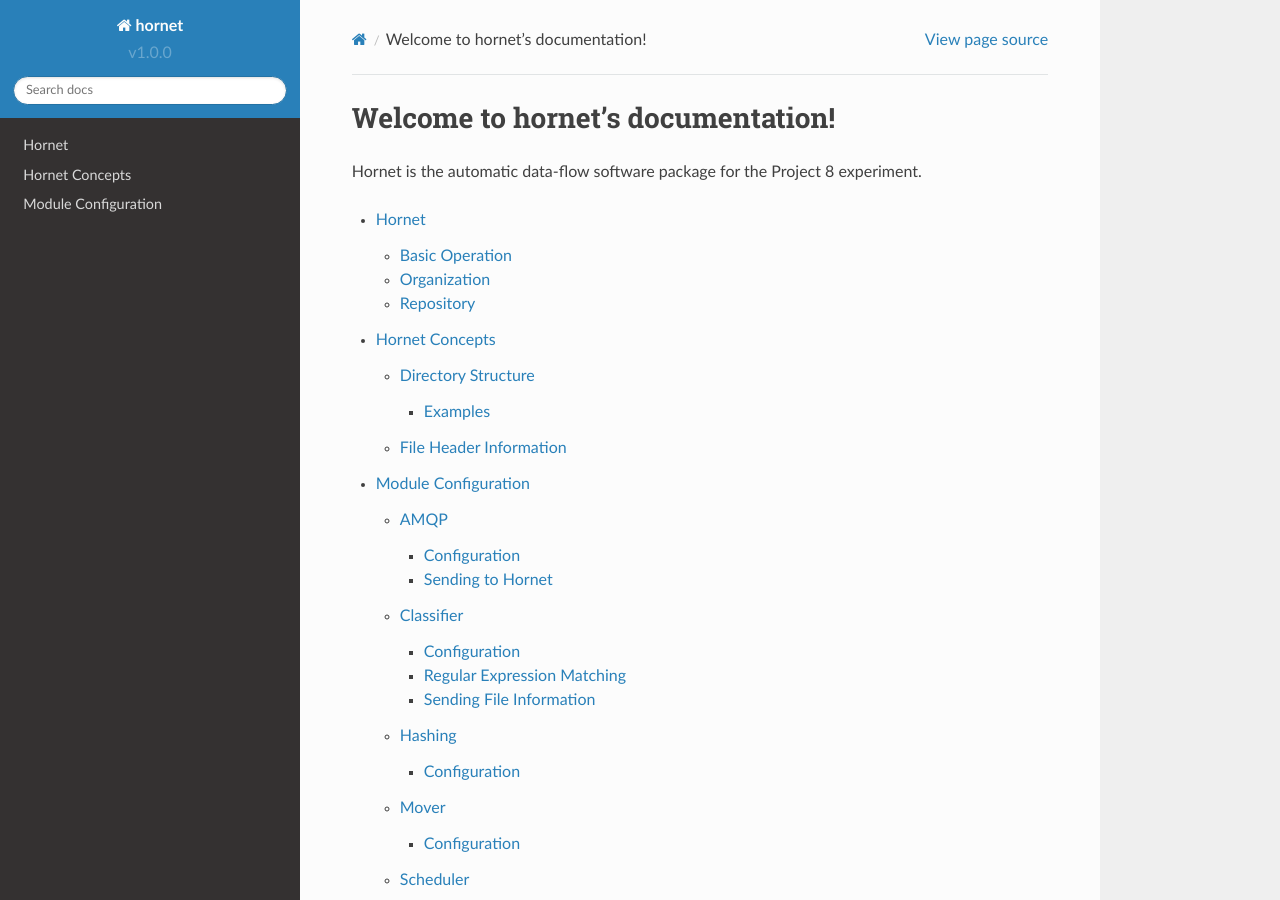
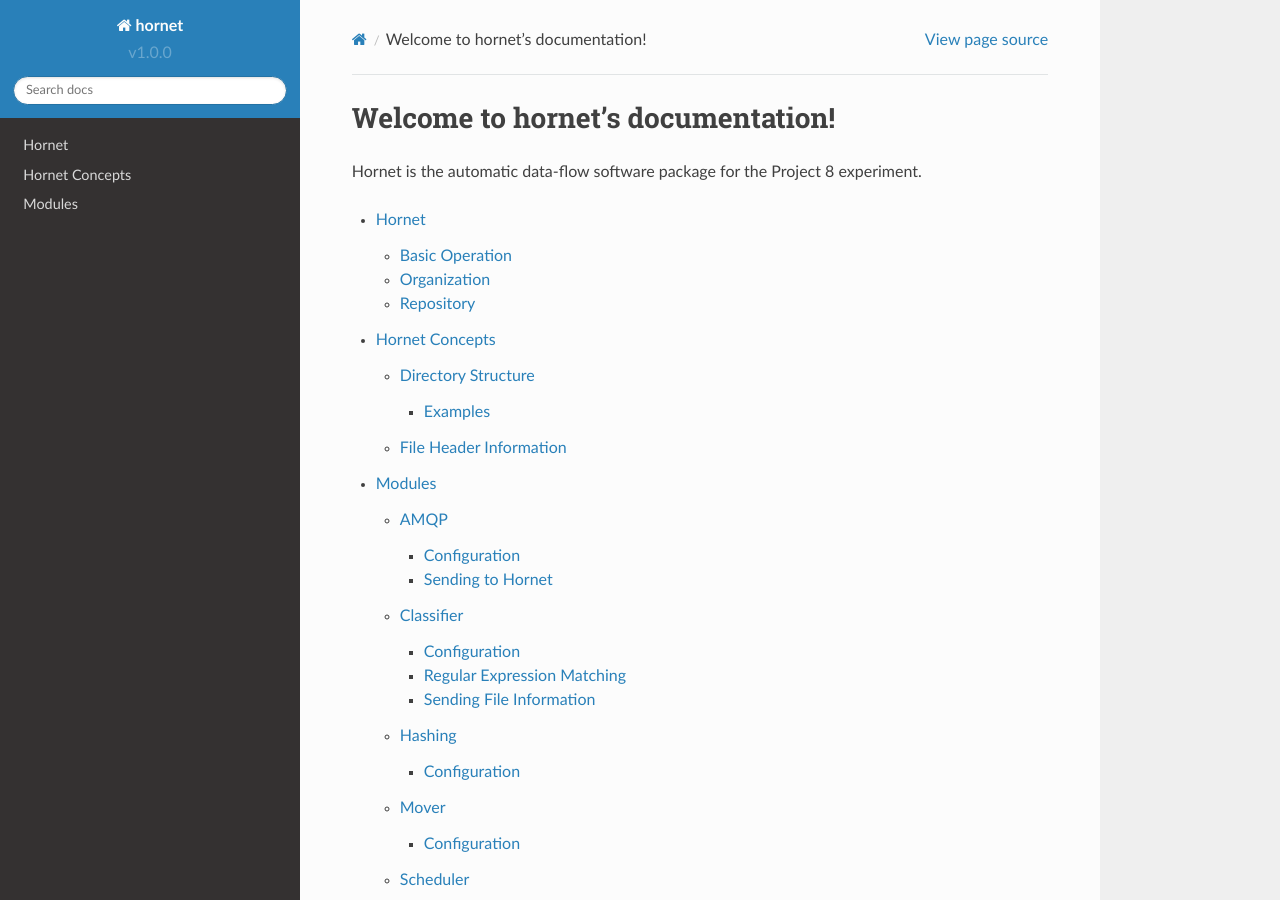
Before and after one commit to project8/hornet, a Sphinx documentation site: the page built from documentation/index.rst, in a window 1280 px wide and 900 px high. Built offline with Sphinx 7.4.7 and the Read the Docs theme 2.0.0, drawn with Linux system fonts in a browser that asks for light colours.

Commit message:
better name for subdirectory's index file

```diff
--- a/documentation/index.rst
+++ b/documentation/index.rst
@@ -13,7 +13,7 @@ Hornet is the automatic data-flow software package for the Project 8 experiment.
 
    hornet
    concepts
-   modules/configurations
+   modules/modules
 
 
 Indices and tables
--- a/documentation/modules/configurations.rst
+++ b/documentation/modules/modules.rst
@@ -1,6 +1,6 @@
-====================
-Module Configuration
-====================
+=======
+Modules
+=======
 
 A hornet instance consists of a set of connected modules, each designed for specialized purpose.
 A single json formatted configuration file describes the entire instance, with a map for each module.
```
